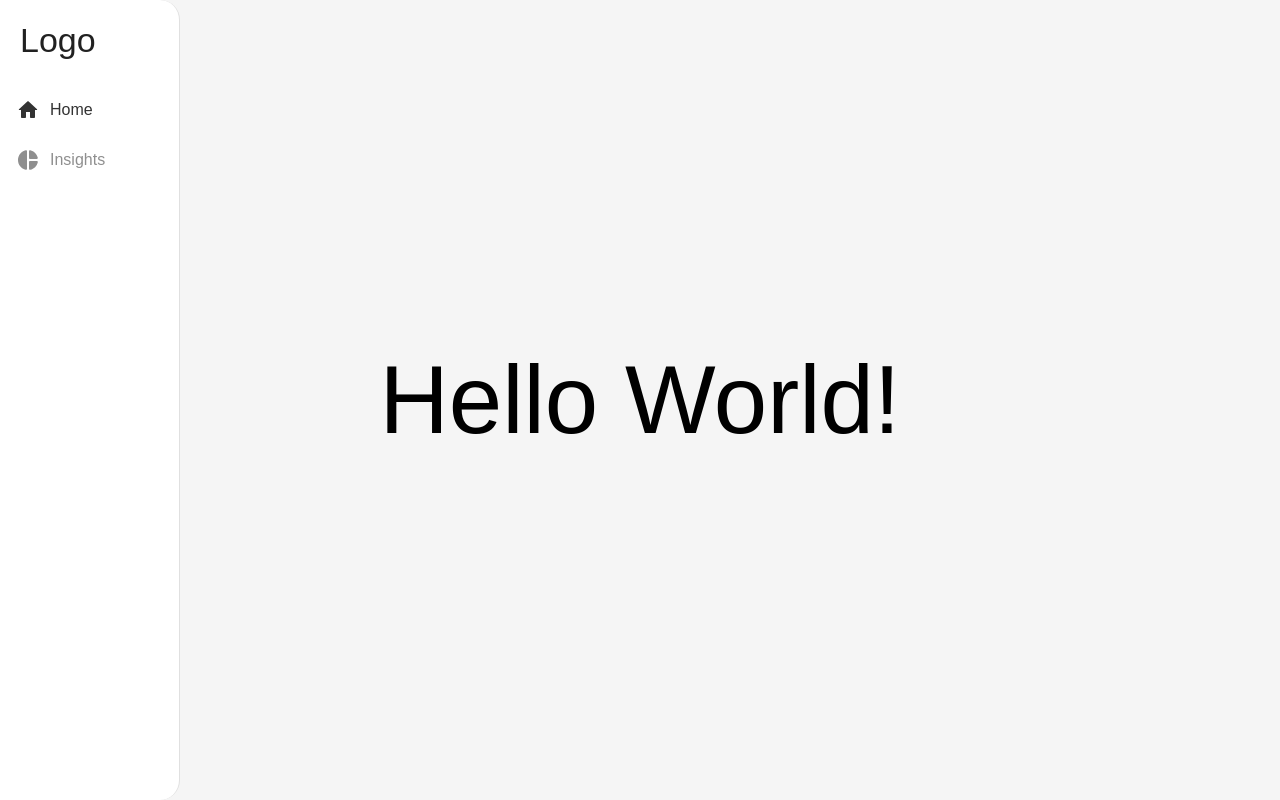
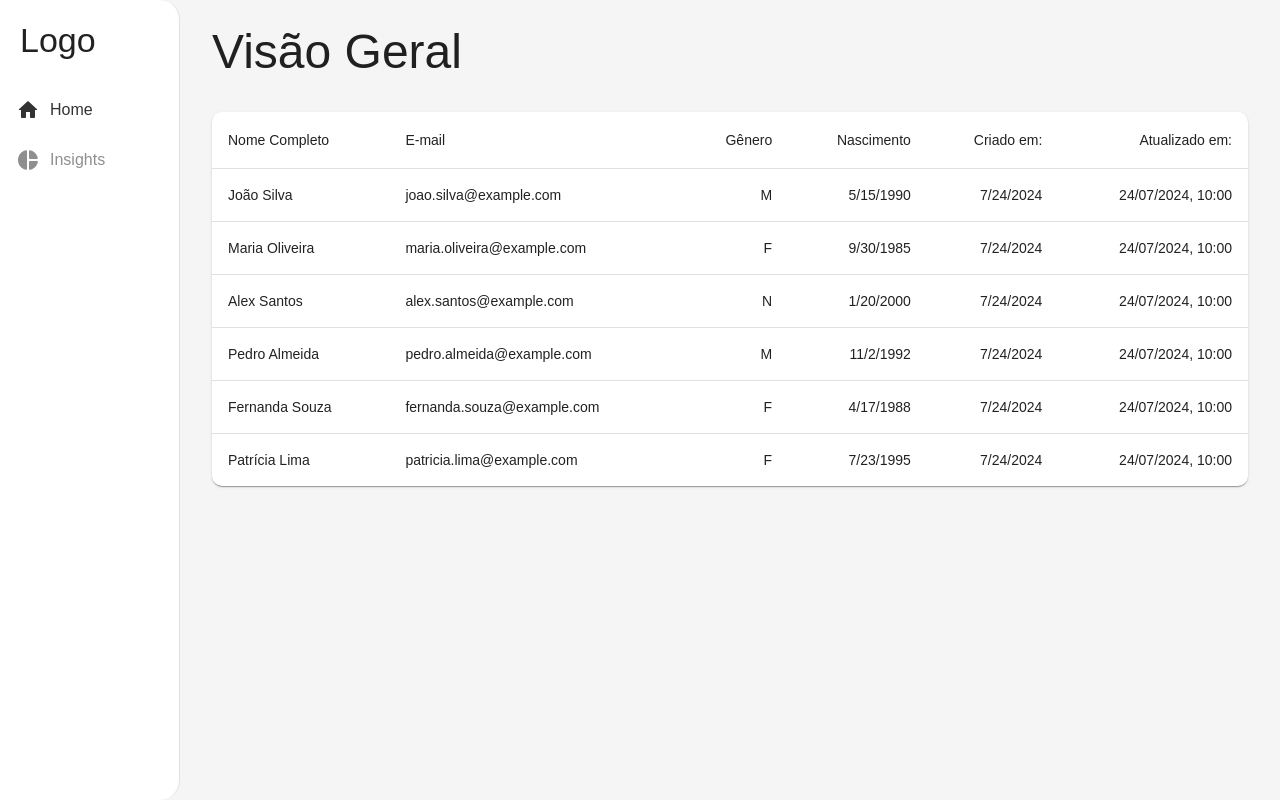
Before and after one commit to AwdreyCandido/user-manager-client, a React (Vite) app: page /dashboard/home in a window 1280 px wide. Built offline with nearby package versions, Linux system fonts and the light colour scheme.

Commit message:
ui: displaying data table

```diff
--- a/src/components/layout/Layout.tsx
+++ b/src/components/layout/Layout.tsx
@@ -1,20 +1,22 @@
-import {
-  Box,
-  Container,
-  createTheme,
-  Drawer,
-  ThemeProvider,
-} from "@mui/material";
+import { Box } from "@mui/material";
 import Sidebar from "../navigation/Sidebar";
-
-
 
 const Layout: React.FC<{ children: JSX.Element }> = ({ children }) => {
   return (
-      <Container>
-        <Sidebar />
-        <section>{children}</section>
-      </Container>
+    <Box sx={{ display: "flex", width: "100vw", backgroundColor: "#f5f5f5" }}>
+      <Sidebar />
+      <Box
+        style={{
+          height: "100vh",
+          width: "100%",
+          display: "flex",
+        }}
+        paddingX={4}
+        paddingY={3}
+      >
+        {children}
+      </Box>
+    </Box>
   );
 };
 
--- a/src/components/navigation/Sidebar.tsx
+++ b/src/components/navigation/Sidebar.tsx
@@ -9,14 +9,17 @@ import {
   List,
   ListItem,
   Divider,
+  CssBaseline
 } from "@mui/material";
 import { NavLink } from "react-router-dom";
 
 const Sidebar = () => {
   return (
-    <Container>
+    <>
+      <CssBaseline/>
       <Drawer
         variant="permanent"
+
         sx={{
           width: 180,
           flexShrink: 0,
@@ -68,7 +71,7 @@ const Sidebar = () => {
           </List>
         </Box>
       </Drawer>
-    </Container>
+    </>
   );
 };
 
--- a/src/index.css
+++ b/src/index.css
@@ -22,19 +22,12 @@ a {
   cursor: pointer;
 }
 
-/* html {
-  font-size: 62.5%;
-} */
-
 body {
   width: 100vw;
   height: 100vh;
   display: flex;
-  justify-content: center;
   align-items: center;
-  flex-direction: row;
   background-color: #f5f5f5;
-  padding: 2rem;
   overflow-x: hidden;
   font-family: 'Sora Variable', sans-serif;
   text-decoration: none;
--- a/src/pages/dashboard/home/HomePage.tsx
+++ b/src/pages/dashboard/home/HomePage.tsx
@@ -1,15 +1,137 @@
 import React from "react";
+import Table from "@mui/material/Table";
+import TableBody from "@mui/material/TableBody";
+import TableCell from "@mui/material/TableCell";
+import TableContainer from "@mui/material/TableContainer";
+import TableHead from "@mui/material/TableHead";
+import TableRow from "@mui/material/TableRow";
+import Paper from "@mui/material/Paper";
 import Layout from "../../../components/layout/Layout";
-import { Typography } from "@mui/material";
+import { Box, Container, Typography } from "@mui/material";
 
 const HomePage = () => {
   return (
     <Layout>
-      <Typography variant="h1" component="h2">
-        Hello World!
-      </Typography>
+      <Box style={{ width: "100%", display: "flex", flexDirection: "column" }}>
+        <Typography variant="h3" fontWeight="medium" component="h3">
+          Visão Geral
+        </Typography>
+        <Box marginTop={4}>
+          <TableContainer style={{ borderRadius: 10 }} component={Paper}>
+            <Table aria-label="simple table">
+              <TableHead>
+                <TableRow>
+                  <TableCell>Nome Completo</TableCell>
+                  <TableCell>E-mail</TableCell>
+                  <TableCell align="right">Gênero</TableCell>
+                  <TableCell align="right">Nascimento</TableCell>
+                  <TableCell align="right">Criado em:</TableCell>
+                  <TableCell align="right">Atualizado em:</TableCell>
+                </TableRow>
+              </TableHead>
+              <TableBody>
+                {rows.map((row) => (
+                  <TableRow
+                    key={row.name}
+                    sx={{ "&:last-child td, &:last-child th": { border: 0 } }}
+                  >
+                    <TableCell component="th" scope="row">
+                      {row.name}
+                    </TableCell>
+                    <TableCell>{row.email}</TableCell>
+                    <TableCell align="right">{row.gender}</TableCell>
+                    <TableCell align="right">
+                      {new Date(row.birthDate).toLocaleDateString()}
+                    </TableCell>
+                    <TableCell align="right">
+                      {new Date(row.createdAt).toLocaleDateString()}
+                    </TableCell>
+                    <TableCell align="right">
+                      {new Date(row.updatedAt).toLocaleDateString("pt-BR", {
+                        year: "numeric",
+                        month: "2-digit",
+                        day: "2-digit",
+                        hour: "2-digit",
+                        minute: "2-digit",
+                      })}
+                    </TableCell>
+                  </TableRow>
+                ))}
+              </TableBody>
+            </Table>
+          </TableContainer>
+        </Box>
+      </Box>
     </Layout>
   );
 };
 
 export default HomePage;
+
+function createUser(
+  id: number,
+  name: string,
+  email: string,
+  gender: "M" | "F" | "N",
+  birthDate: string,
+  createdAt: string,
+  updatedAt: string
+) {
+  return { id, name, email, gender, birthDate, createdAt, updatedAt };
+}
+const rows = [
+  createUser(
+    1,
+    "João Silva",
+    "joao.silva@example.com",
+    "M",
+    "1990-05-15",
+    "2024-07-24T10:00:00",
+    "2024-07-24T10:00:00"
+  ),
+  createUser(
+    2,
+    "Maria Oliveira",
+    "maria.oliveira@example.com",
+    "F",
+    "1985-09-30",
+    "2024-07-24T10:00:00",
+    "2024-07-24T10:00:00"
+  ),
+  createUser(
+    3,
+    "Alex Santos",
+    "alex.santos@example.com",
+    "N",
+    "2000-01-20",
+    "2024-07-24T10:00:00",
+    "2024-07-24T10:00:00"
+  ),
+  createUser(
+    4,
+    "Pedro Almeida",
+    "pedro.almeida@example.com",
+    "M",
+    "1992-11-02",
+    "2024-07-24T10:00:00",
+    "2024-07-24T10:00:00"
+  ),
+  createUser(
+    5,
+    "Fernanda Souza",
+    "fernanda.souza@example.com",
+    "F",
+    "1988-04-17",
+    "2024-07-24T10:00:00",
+    "2024-07-24T10:00:00"
+  ),
+  createUser(
+    6,
+    "Patrícia Lima",
+    "patricia.lima@example.com",
+    "F",
+    "1995-07-23",
+    "2024-07-24T10:00:00",
+    "2024-07-24T10:00:00"
+  ),
+];
```
